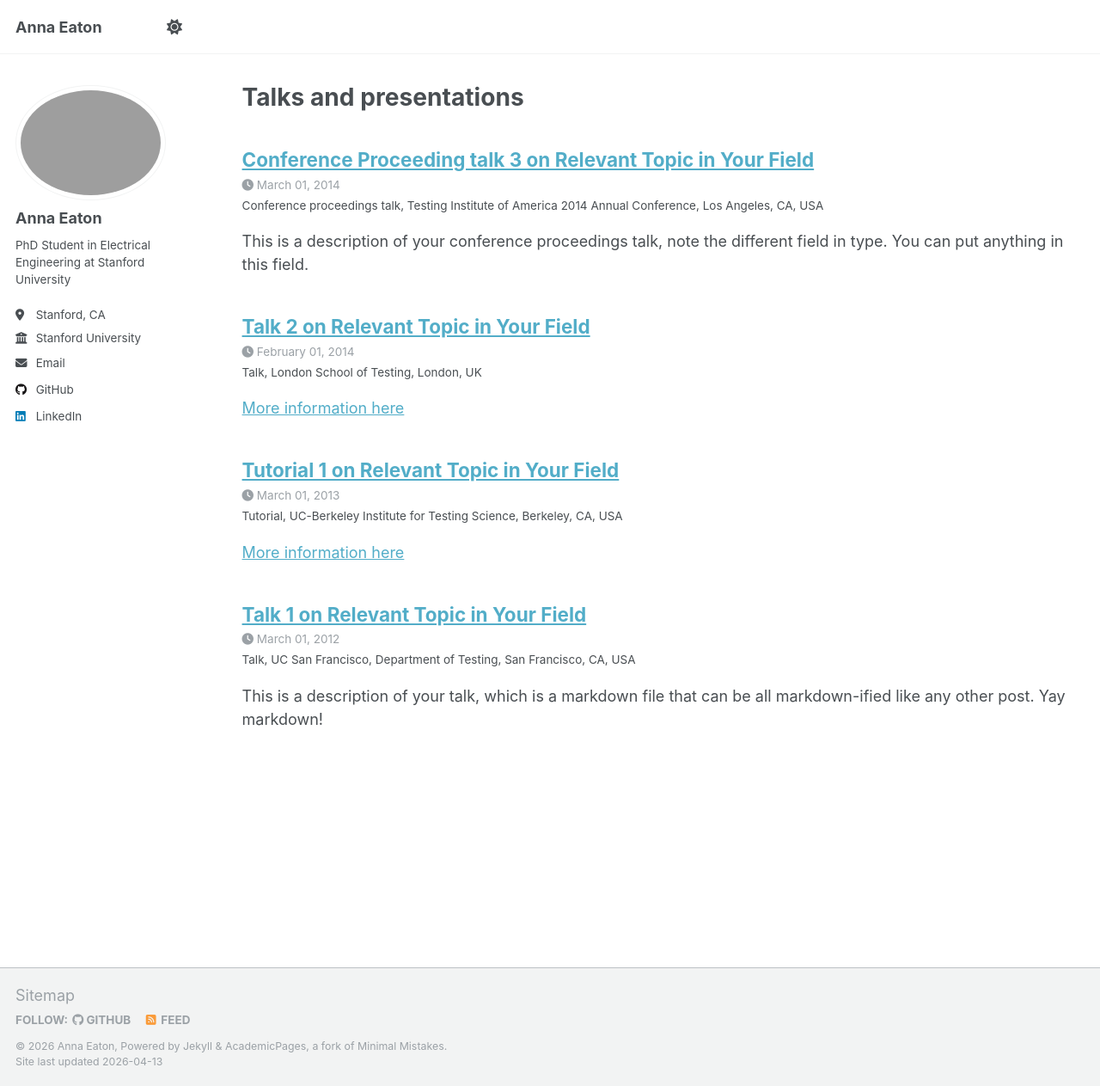
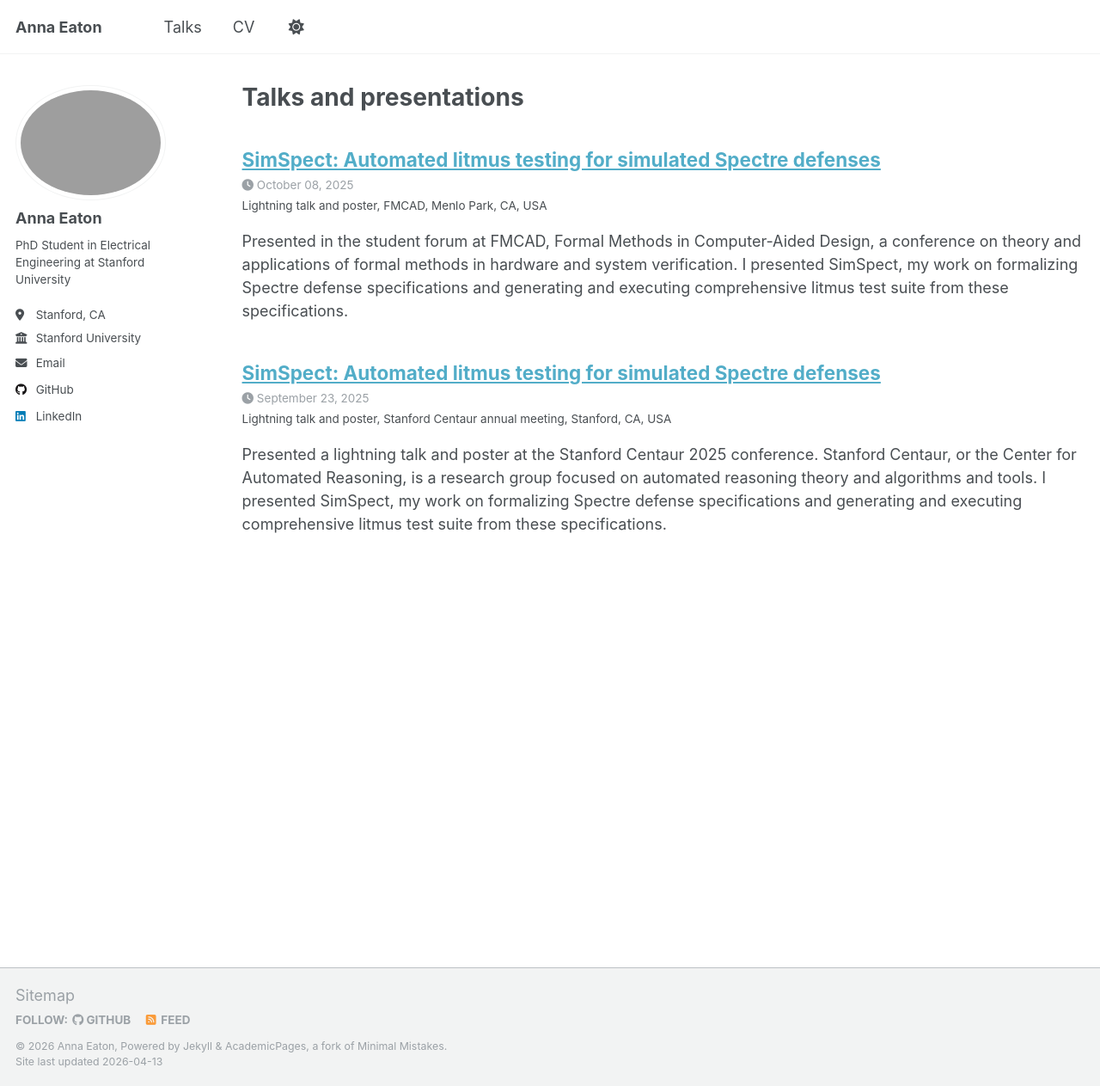
Before and after one commit to anna-eaton/anna-eaton.github.io, a Jekyll site: the page built from _pages/talks.html, in a window 1280 px wide and 1263 px high. Shown: the whole window at 86% size. Built offline with Jekyll 4.4.1, drawn with Linux system fonts in a browser that asks for light colours; a script that is not in the unit is left out.

Commit message:
added talks, added cv

```diff
--- a/_talks/2012-03-01-talk-1.md
+++ /dev/null
@@ -1,11 +0,0 @@
----
-title: "Talk 1 on Relevant Topic in Your Field"
-collection: talks
-type: "Talk"
-permalink: /talks/2012-03-01-talk-1
-venue: "UC San Francisco, Department of Testing"
-date: 2012-03-01
-location: "San Francisco, CA, USA"
----
-
-This is a description of your talk, which is a markdown file that can be all markdown-ified like any other post. Yay markdown!
--- a/_talks/2013-03-01-tutorial-1.md
+++ /dev/null
@@ -1,13 +0,0 @@
----
-title: "Tutorial 1 on Relevant Topic in Your Field"
-collection: talks
-type: "Tutorial"
-permalink: /talks/2013-03-01-tutorial-1
-venue: "UC-Berkeley Institute for Testing Science"
-date: 2013-03-01
-location: "Berkeley, CA, USA"
----
-
-[More information here](http://exampleurl.com)
-
-This is a description of your tutorial, note the different field in type. This is a markdown files that can be all markdown-ified like any other post. Yay markdown!
--- a/_talks/2014-02-01-talk-2.md
+++ /dev/null
@@ -1,13 +0,0 @@
----
-title: "Talk 2 on Relevant Topic in Your Field"
-collection: talks
-type: "Talk"
-permalink: /talks/2014-02-01-talk-2
-venue: "London School of Testing"
-date: 2014-02-01
-location: "London, UK"
----
-
-[More information here](http://example2.com)
-
-This is a description of your talk, which is a markdown files that can be all markdown-ified like any other post. Yay markdown!
--- a/_talks/2014-03-01-talk-3.md
+++ /dev/null
@@ -1,11 +0,0 @@
----
-title: "Conference Proceeding talk 3 on Relevant Topic in Your Field"
-collection: talks
-type: "Conference proceedings talk"
-permalink: /talks/2014-03-01-talk-3
-venue: "Testing Institute of America 2014 Annual Conference"
-date: 2014-03-01
-location: "Los Angeles, CA, USA"
----
-
-This is a description of your conference proceedings talk, note the different field in type. You can put anything in this field.
--- /dev/null
+++ b/_talks/2025-09-23-talk.md
@@ -0,0 +1,11 @@
+---
+title: "SimSpect: Automated litmus testing for simulated Spectre defenses"
+collection: talks
+type: "Lightning talk and poster"
+permalink: /talks/2025-09-23
+venue: "Stanford Centaur annual meeting"
+date: 2025-09-23
+location: "Stanford, CA, USA"
+---
+
+Presented a lightning talk and poster at the Stanford Centaur 2025 conference. Stanford Centaur, or the Center for Automated Reasoning, is a research group focused on automated reasoning theory and algorithms and tools. I presented SimSpect, my work on formalizing Spectre defense specifications and generating and executing comprehensive litmus test suite from these specifications.
--- /dev/null
+++ b/_talks/2025-10-08-talk.md
@@ -0,0 +1,11 @@
+---
+title: "SimSpect: Automated litmus testing for simulated Spectre defenses"
+collection: talks
+type: "Lightning talk and poster"
+permalink: /talks/2025-10-08
+venue: "FMCAD"
+date: 2025-10-08
+location: "Menlo Park, CA, USA"
+---
+
+Presented in the student forum at FMCAD, Formal Methods in Computer-Aided Design, a conference on theory and applications of formal methods in hardware and system verification. I presented SimSpect, my work on formalizing Spectre defense specifications and generating and executing comprehensive litmus test suite from these specifications.
```
Also changed, not shown: _data/navigation.yml (+4 -4 lines), _pages/about.md (+1 -1 lines).
